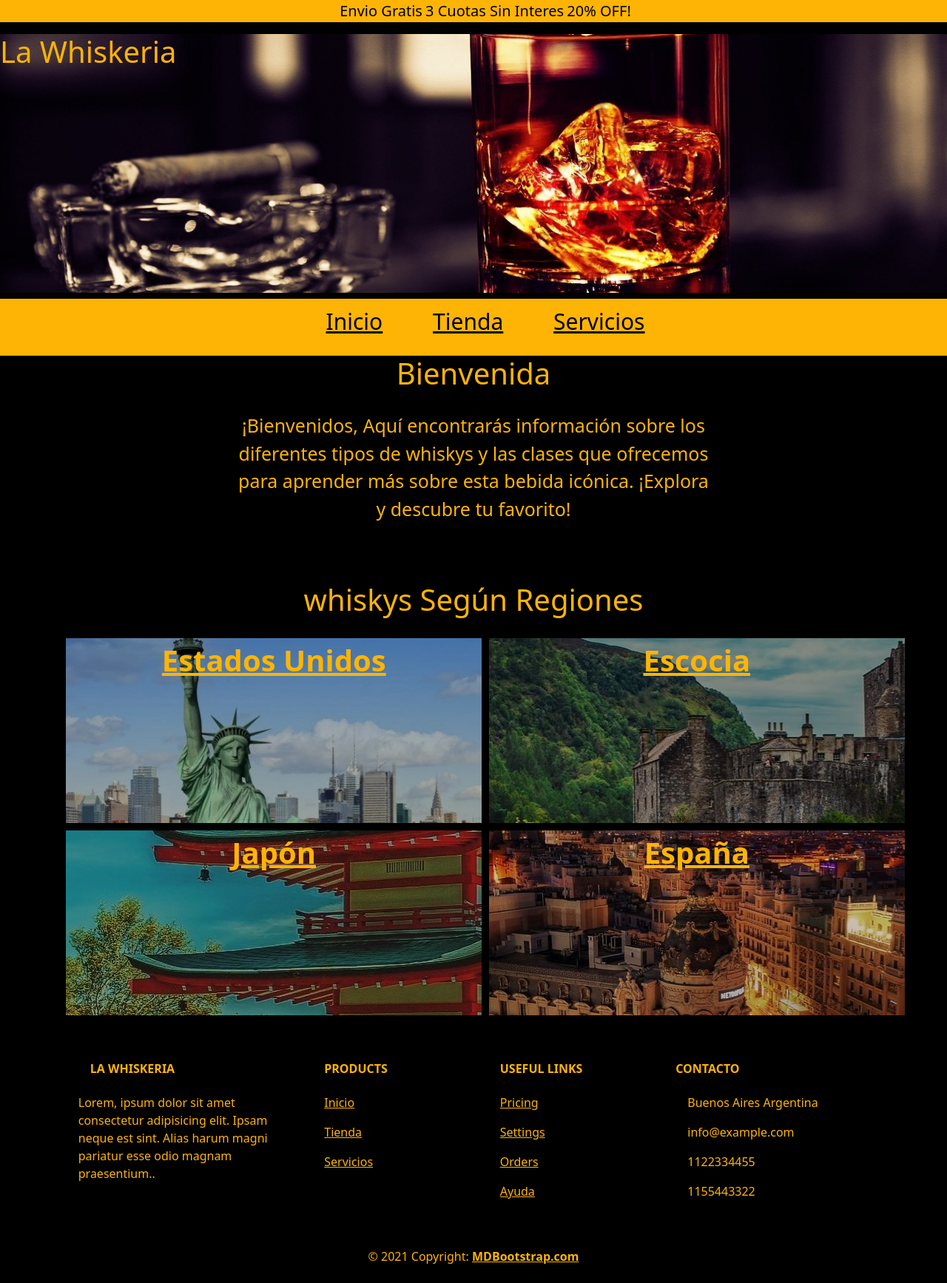
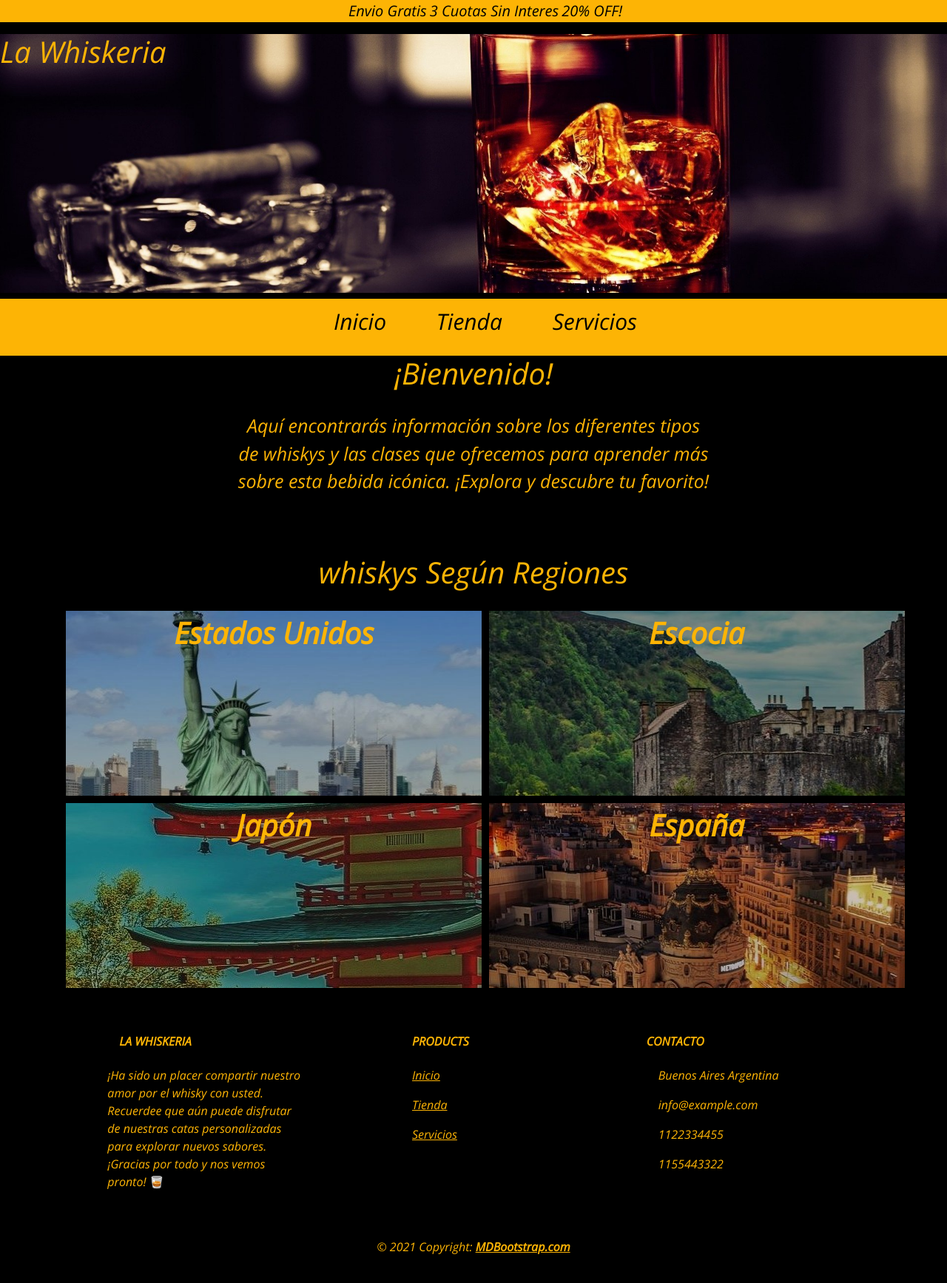
Before and after one commit to abinsur23/PreEntrega3-Wollmann, a website: page index.html in a window 1280 px wide. Shown: the whole page at 74% size. Drawn offline with nearby package versions, Linux system fonts and the light colour scheme.

Commit message:
agregado de scss

```diff
--- a/index.html
+++ b/index.html
@@ -10,6 +10,9 @@
 
         <!-- Mis Estilos -->
         <link rel="stylesheet" href="./css/style.css">
+
+        <!-- Fuentes -->
+
 </head>
 <body>
 
@@ -45,8 +48,8 @@
 <!--Bienvenida-->
 
 <section  class="bienvenida">
-    <h2>Bienvenida</h2>
-    <p>¡Bienvenidos, Aquí encontrarás información sobre los diferentes tipos de whiskys y las clases que ofrecemos para aprender más sobre esta bebida icónica. ¡Explora y descubre tu favorito! </p>
+    <h2>¡Bienvenido!</h2>
+    <p>Aquí encontrarás información sobre los diferentes tipos de whiskys y las clases que ofrecemos para aprender más sobre esta bebida icónica. ¡Explora y descubre tu favorito! </p>
 </section>
 
 <!--Contenido por regiones-->
@@ -86,7 +89,7 @@
               <i class="fas fa-gem me-3"></i>La Whiskeria
             </h6>
             <p>
-              Lorem, ipsum dolor sit amet consectetur adipisicing elit. Ipsam neque est sint. Alias harum magni pariatur esse odio magnam praesentium..
+              ¡Ha sido un placer compartir nuestro amor por el whisky con usted. Recuerdee que aún puede disfrutar de nuestras catas personalizadas para explorar nuevos sabores. ¡Gracias por todo y nos vemos pronto! 🥃
             </p>
           </div>
           <!-- Grid column -->
@@ -107,27 +110,6 @@
               <a href="./servicios.html" class="text-reset">Servicios</a>
             </p>
 
-          </div>
-          <!-- Grid column -->
-
-          <!-- Grid column -->
-          <div class="col-md-3 col-lg-2 col-xl-2 mx-auto mb-4">
-            <!-- Links -->
-            <h6 class="text-uppercase fw-bold mb-4">
-              Useful links
-            </h6>
-            <p>
-              <a href="#!" class="text-reset">Pricing</a>
-            </p>
-            <p>
-              <a href="#!" class="text-reset">Settings</a>
-            </p>
-            <p>
-              <a href="#!" class="text-reset">Orders</a>
-            </p>
-            <p>
-              <a href="#!" class="text-reset">Ayuda</a>
-            </p>
           </div>
           <!-- Grid column -->
 
--- /dev/null
+++ b/package.json
@@ -0,0 +1,3 @@
+{
+  "description": ""
+}
--- /dev/null
+++ b/scss/partials/_fonts.scss
@@ -0,0 +1 @@
+@import url('https://fonts.googleapis.com/css2?family=Open+Sans:ital,wght@1,300&display=swap');
--- /dev/null
+++ b/scss/partials/_queries.scss
@@ -0,0 +1,48 @@
+/*media queries*/
+
+
+@media(max-width:770px){
+    .off li{
+        font-size: 15px;
+        padding: 5px;
+        text-align: center;
+    }
+    .navbar{
+        font-size: 25px;
+    }
+    .navbar ul li{
+        display:inline;
+        padding: 5px;
+
+    }
+
+    .bienvenida h2{
+
+        font-size: 30px;
+        padding-bottom: 10px;
+    }
+
+    .bienvenida p{
+        font-size: 20px;
+        padding:0 15% 5%;
+    }
+
+    .regiones h2{
+        font-size: 30px;
+        padding-bottom: 10px;
+    }
+
+    .lista-regiones{
+        padding: 0%;
+        grid-template-columns: 100%;
+        grid-template-rows: 250px 250px 250px 250px;
+        gap: 10px;
+        padding-bottom: 10px;
+        font-size: 35px;
+        background-size: cover;
+    }
+
+    .descripcion{
+        display: block;
+    }
+}
--- /dev/null
+++ b/scss/partials/_reset.scss
@@ -0,0 +1,8 @@
+*{
+    margin: 0;
+    padding: 0;
+    list-style: none;
+    text-decoration: none;
+    box-sizing: border-box;
+    font-family: 'Open Sans', sans-serif;
+}
--- /dev/null
+++ b/scss/style.scss
@@ -0,0 +1,150 @@
+@import "partials/reset";
+
+
+a{
+    color: black;
+}
+body{
+    background-color: black;
+}
+
+// barra off
+.off{
+    background-color: #fdb405;
+    display: block;
+    position: sticky;
+    top: 0;
+    text-align: center;
+li{
+    display: inline;
+    font-size: 20px;
+    color: black;
+
+    }
+}
+
+.titulo-principal{
+    width: 100%;
+    height: 350px;
+    background-image: url("../img/puro.jpg");
+    background-size: contain;
+    background-position: 0;
+    background-size: cover;
+    color: #fdb405;
+}
+
+.navbar{
+    display:flex;
+    justify-content: center;
+    background-color: #fdb405;
+    font-size: 30px;
+    a{
+        color: black;
+        text-decoration: none;
+    }
+    ul{
+        li{
+            display:inline;
+            padding: 30px
+        }
+    }
+}
+
+// Bienvenida
+
+
+.bienvenida{
+    background-color: black;
+    color: #fdb405;
+    h2{
+        display:flex;
+        justify-content: center;
+        font-size: 40px;
+        padding-bottom: 20px;
+    }
+    p{
+        padding:0 25% 5%;
+        font-size: 25px;
+        text-align: center;
+    }
+}
+
+// Regiones
+
+
+.regiones{
+    background-color: black;
+    color: #fdb405;
+    h2{
+        display:flex;
+        justify-content: center;
+        font-size: 40px;
+        padding-bottom: 20px;
+    }
+    a{
+        color: #fdb405;
+        text-decoration: none;
+    }
+}
+
+.lista-regiones{
+    justify-content: center;
+    font-size: 40px;
+    color: #fdb405;
+    flex-wrap: wrap;
+    display: grid;
+    grid-template-columns: 45% 45%;
+    grid-template-rows: 250px 250px;
+    gap: 10px;
+    padding-bottom: 15px;
+    background-size: cover;
+
+}
+
+#eeuu{
+    background-image: url(../img/EEUU.jpg);
+    text-align: center;
+
+}
+
+#escocia{
+    background-image: url(../img/escocia.jpg);
+    text-align: center;
+}
+
+#japon{
+    background-image: url(../img/japon.jpg);
+    text-align: center;
+}
+
+#espana{
+    background-image: url(../img/españa.jpg);
+    text-align: center;
+}
+
+// Servicios
+
+
+.img{
+    width: 300px;
+    height: 300px;
+}
+
+.descripcion{
+    background-color: black;
+    color: #fdb405;
+    justify-content: center;
+    text-align: center;
+    display: grid;
+    width: auto;
+    height: auto;
+    grid-template-columns: 300px 300px;
+    grid-template-rows: 300px 30%;
+    gap: 50px;
+    padding: 30px 0 30px;
+}
+
+
+@import "partials/queries";
+
+@import "partials/fonts";
```
Also changed, not shown: servicios.html (+2 -3 lines), css/style.css, 2 other files.
